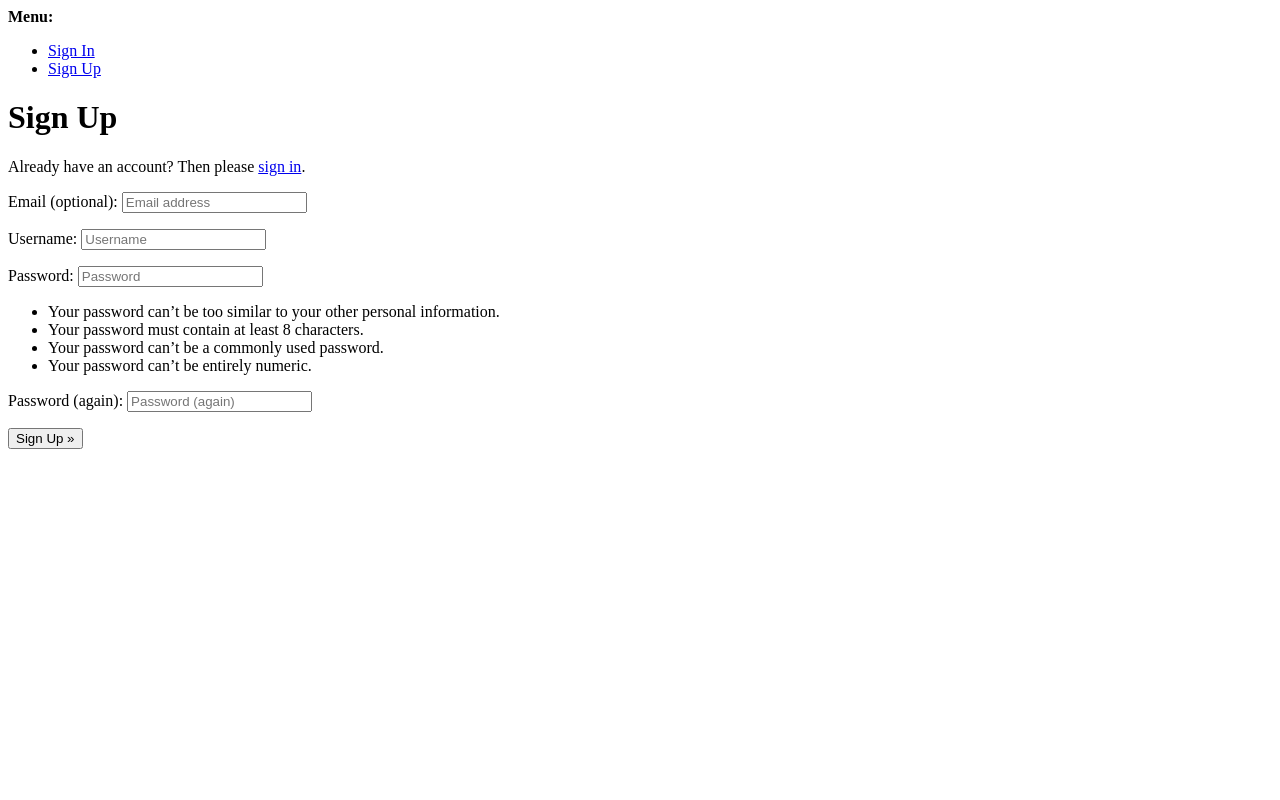
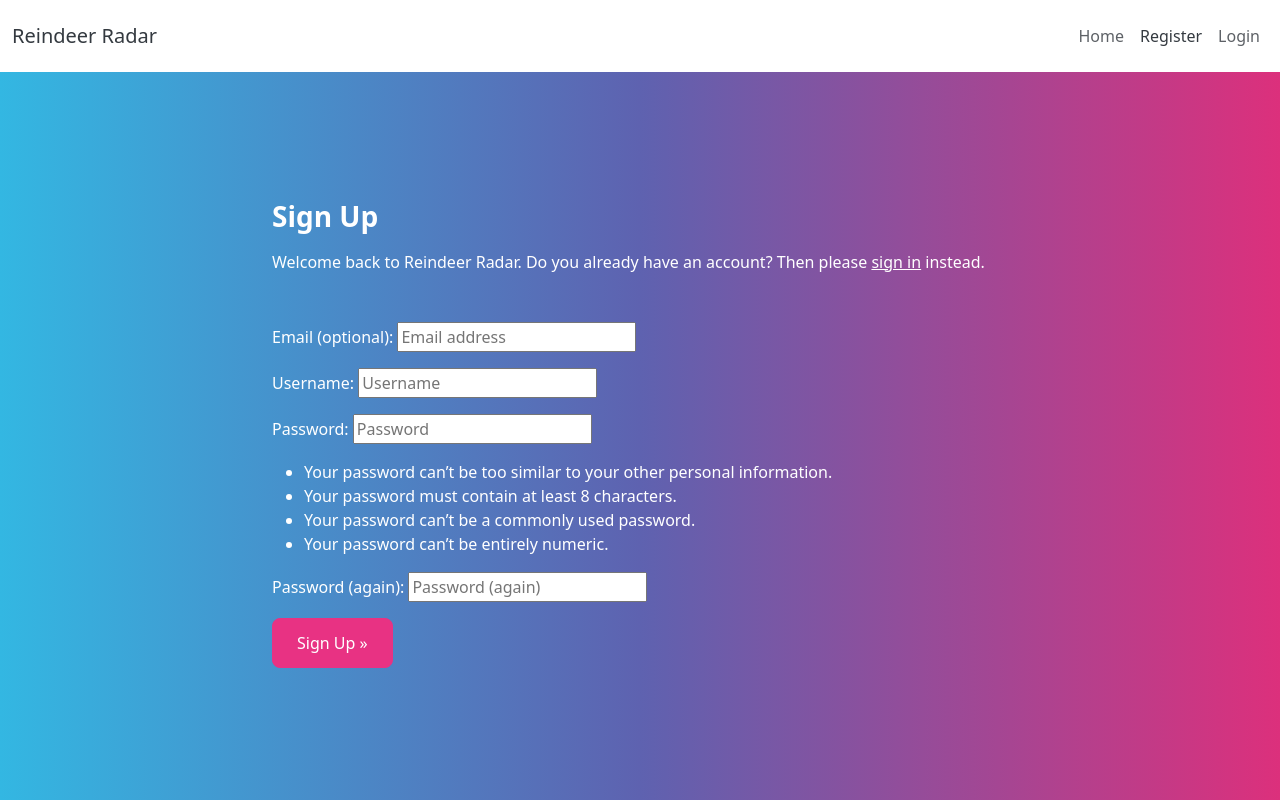
Before and after one commit to Will-WHyd/Reindeer-Radar, a Django app: page /accounts/signup/ in a window 1280 px wide. Run offline with Django 4.2, Linux system fonts and the light colour scheme; some libraries are stand-ins or nearby versions.

Commit message:
Add AllAuth templates and  nav

```diff
--- a/templates/account/signup.html
+++ b/templates/account/signup.html
@@ -1,21 +1,40 @@
-{% extends "account/base.html" %}
+{% extends "base.html" %}
 
 {% load i18n %}
 
-{% block head_title %}{% trans "Signup" %}{% endblock head_title %}
+{% block head_title %}{% trans "Signup" %}{% endblock %}
+
+{% block title %}Sign Up{% endblock %}
 
 {% block content %}
-<h1>{% trans "Sign Up" %}</h1>
+<div class="container mt-5">
+  <div class="row">
+    <div class="col-md-8 mt-3 offset-md-2">
+      <h3>{% trans "Sign Up" %}</h3>
 
-<p>{% blocktrans %}Already have an account? Then please <a href="{{ login_url }}">sign in</a>.{% endblocktrans %}</p>
+      <p>{% blocktrans %}
+        Welcome back to Reindeer Radar.
+        Do you already have an account? Then please
+        <a class="link" href="{{ login_url }}">sign in</a>
+        instead.
+      {% endblocktrans %}</p>
+    </div>
+  </div>
+  <div class="row">
+    <div class="col-md-8 mt-3 offset-md-2">
+      <form class="signup" id="signup_form" method="post"
+        action="{% url 'account_signup' %}">
+        {% csrf_token %}
+        {{ form.as_p }}
+        {% if redirect_field_value %}
+        <input type="hidden" name="{{ redirect_field_name }}"
+          value="{{ redirect_field_value }}" />
+        {% endif %}
+        <button class="btn btn-primary btn-signup right" type="submit">
+          {% trans "Sign Up" %} &raquo;</button>
+      </form>
+    </div>
+  </div>
+</div>
 
-<form class="signup" id="signup_form" method="post" action="{% url 'account_signup' %}">
-  {% csrf_token %}
-  {{ form.as_p }}
-  {% if redirect_field_value %}
-  <input type="hidden" name="{{ redirect_field_name }}" value="{{ redirect_field_value }}" />
-  {% endif %}
-  <button type="submit">{% trans "Sign Up" %} &raquo;</button>
-</form>
-
-{% endblock content %}
+{% endblock %}
--- a/templates/base.html
+++ b/templates/base.html
@@ -1,4 +1,10 @@
 {% load static %}
+
+{% url 'home' as home_url %}
+{% url 'journey' as journey_url %}
+{% url 'account_login' as login_url %}
+{% url 'account_signup' as signup_url %}
+{% url 'account_logout' as logout_url %}
 
 <!DOCTYPE html>
 <html lang="en">
@@ -21,6 +27,48 @@
 </head>
 
 <body>
+    <!-- Navigation -->
+    <nav class="navbar navbar-expand-lg navbar-light bg-white">
+        <div class="container-fluid">
+            <a class="navbar-brand" href="{% url 'home' %}">Reindeer <span>Radar</span></a>
+            <button class="navbar-toggler" type="button" data-bs-toggle="collapse" data-bs-target="#navbarText"
+                aria-controls="navbarText" aria-expanded="false" aria-label="Toggle navigation">
+                <span class="navbar-toggler-icon"></span>
+            </button>
+            <div class="collapse navbar-collapse justify-content-end" id="navbarText">
+                <ul class="navbar-nav mb-2 mb-lg-0">
+                    <li class="nav-item">
+                        <a class="nav-link {% if request.path == home_url %}active" aria-current="page{% endif %}"
+                            href="{% url 'home' %}">Home</a>
+                    </li>
+                    {% if user.is_authenticated %}
+                        <li class="nav-item dropdown">
+                            <li class="nav-item">
+                                <a class="nav-link {% if request.path == journey_url %}active" aria-current="page{% endif %}"
+                                    href="{% url 'journey' %}">Journey Planner</a>
+                            </li>
+                            <a class="nav-link dropdown-toggle" href="#" id="navbarDropdownMenuLink" role="button" data-bs-toggle="dropdown" aria-expanded="false">
+                                Logged in as {{ user }}
+                            </a>
+                            <ul class="dropdown-menu" aria-labelledby="navbarDropdownMenuLink">
+                                <li>
+                                    <a class="dropdown-item{% if request.path == logout_url %}active" aria-current="page{% endif %}" href="{% url 'account_logout' %}">Logout</a>
+                                </li>
+                            </ul>
+                        </li>
+                    {% else %}
+                        <li class="nav-item">
+                            <a class="nav-link {% if request.path == signup_url %}active" aria-current="page{% endif %}"
+                                href="{% url 'account_signup' %}">Register</a>
+                        </li>
+                        <li class="nav-item">
+                            <a class="nav-link {% if request.path == login_url %}active" aria-current="page{% endif %}" href="{% url 'account_login' %}">Login</a>
+                        </li>
+                    {% endif %}
+                </ul>
+            </div>
+        </div>
+    </nav>
 
     {% block content %}
     <!-- Content Goes here -->
```
Also changed, not shown: templates/account/login.html (+18 -26 lines).
